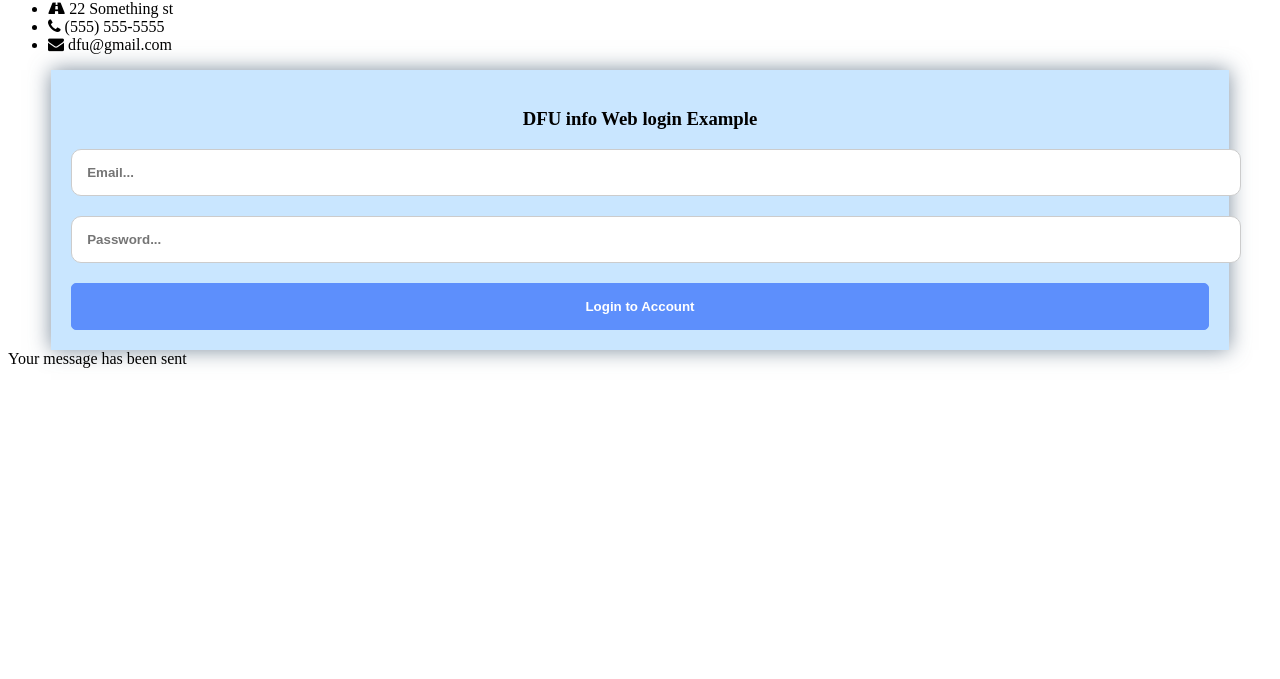
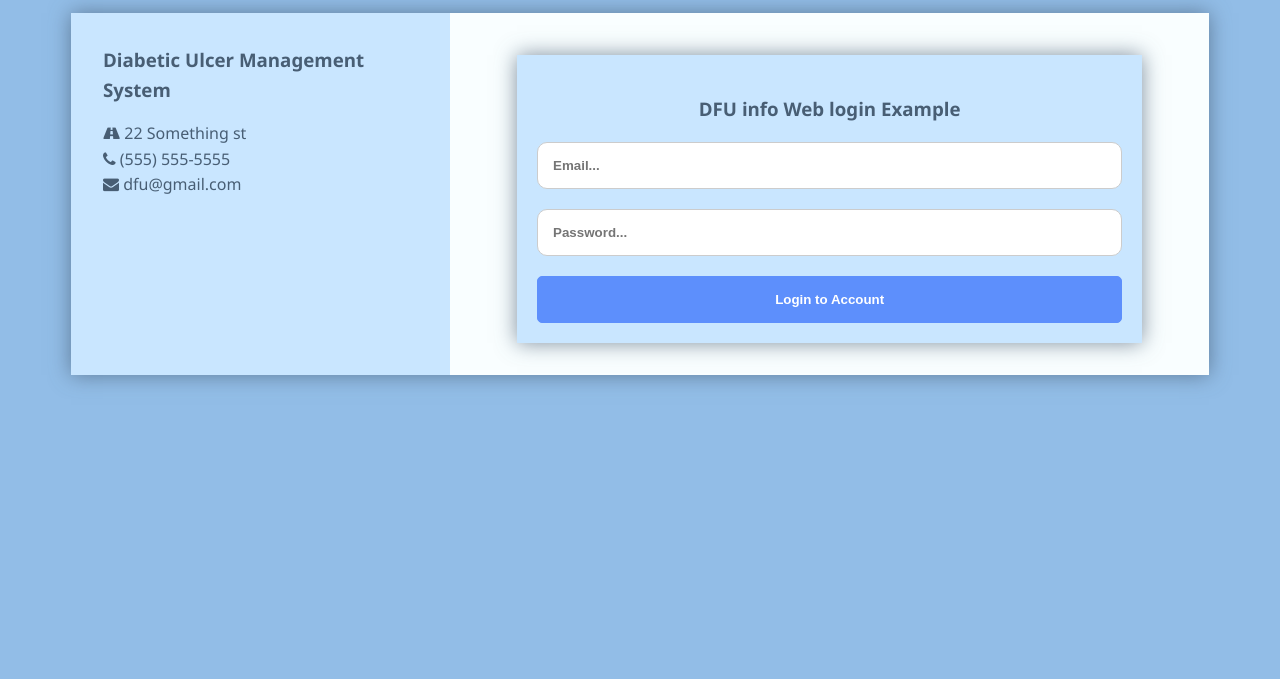
Before and after one commit to cramraj8/cramraj8.io, a plain HTML site: page index.html in a window 1280 px wide. Shown: the part 121-800 px from the top of the page. Drawn offline with nearby package versions, Linux system fonts and the light colour scheme; no server answers.

Commit message:
edited css path

```diff
--- a/index.html
+++ b/index.html
@@ -11,7 +11,7 @@
 
   <script src="https://code.jquery.com/jquery-3.3.1.slim.min.js" integrity="sha384-q8i/X+965DzO0rT7abK41JStQIAqVgRVzpbzo5smXKp4YfRvH+8abtTE1Pi6jizo" crossorigin="anonymous"></script>
 
-  <link rel="stylesheet" href="form_submit/style.css">
+  <link rel="stylesheet" href="form_submit_style.css">
 
   <link rel="stylesheet" href="combine_css.css">
 
```
